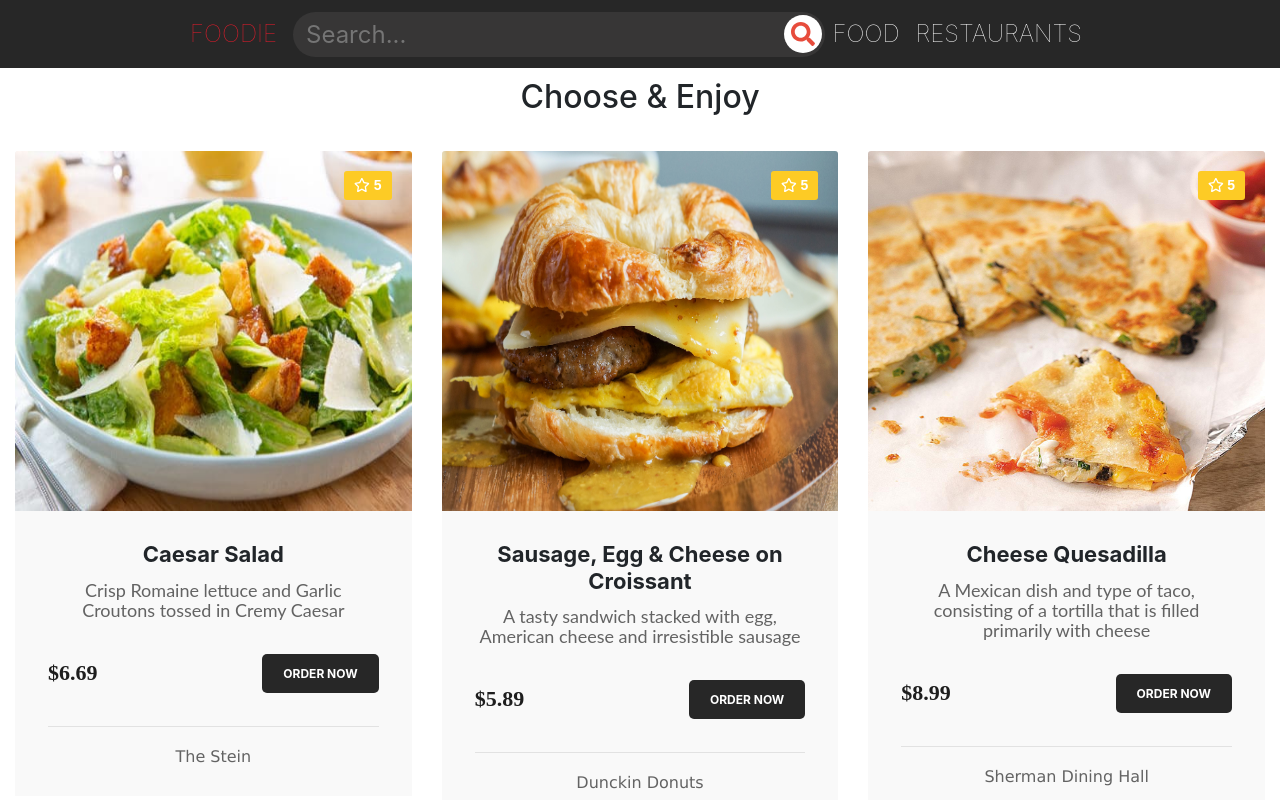
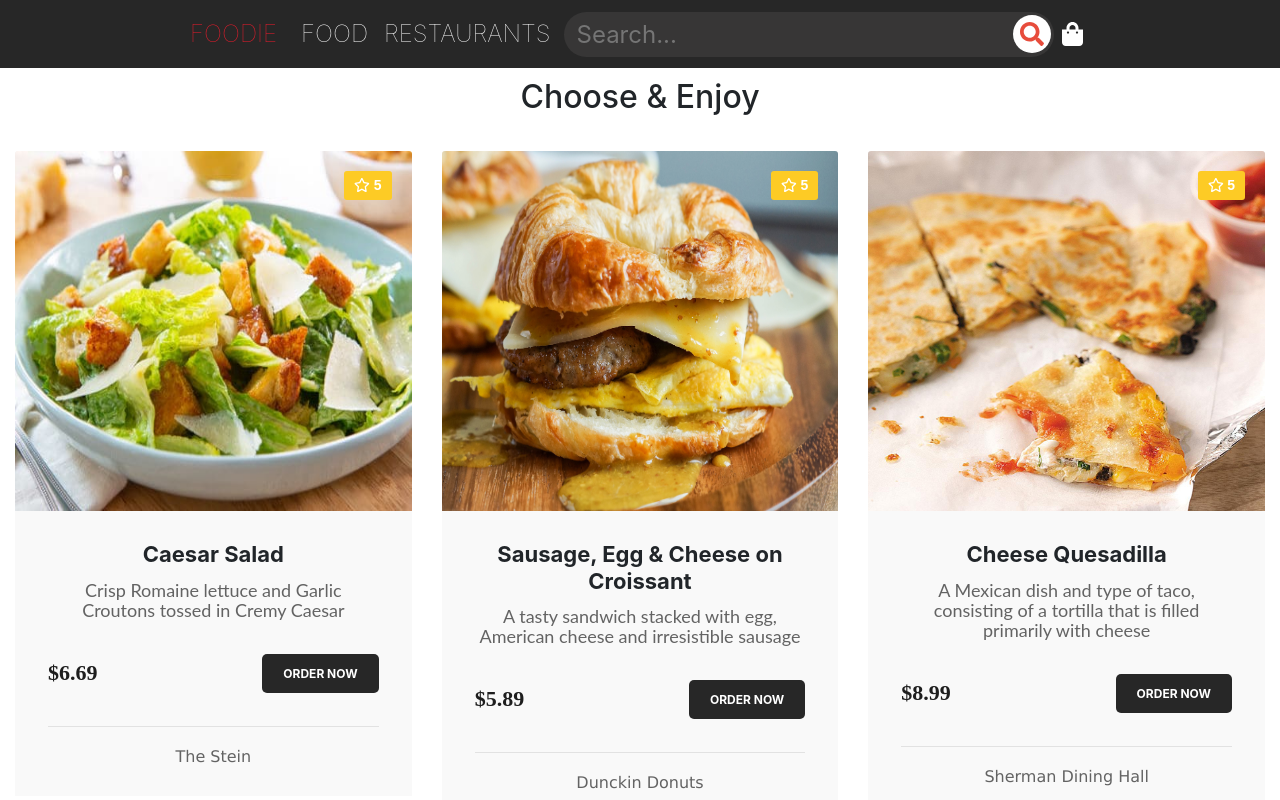
Before and after one commit to Alicia-Sheng/Foodie-WebVersion, a React app: page / in a window 1280 px wide. Shown: the top 800 px of the page. Built offline with nearby package versions, Linux system fonts and the light colour scheme.

Commit message:
Update header

```diff
--- a/src/components/Header/Header.css
+++ b/src/components/Header/Header.css
@@ -18,7 +18,6 @@
 #mainNavbar .container {
     padding: 0px;
     max-width: 900px;
-    justify-content: space-between;
 }
 
 #mainNavbar .nav-link {
@@ -32,6 +31,16 @@
 #mainNavbar .navbar-brand {
     color: #EA1C2C;
     font-size: 1.5rem;
+}
+
+.navbar-toggler {
+    height: 35px;
+    width: 35px;
+    display: flex;
+    justify-content: center;
+    align-items: center;
+    color: white;
+    padding: 0px;
 }
 
 .title-wrapper {
@@ -58,7 +67,9 @@
     background-color: #373636;
     border-radius: 30px;
     padding: 3px;
-    width: 80%;
+    width: 75%;
+    margin-left: 5px;
+    margin-right: 1px;
 }
 
 .search_input {
@@ -84,3 +95,21 @@
     color: #e74c3c;
     text-decoration: none;
 }
+
+.search_icon:hover {
+    background: #373636;
+    color: #e74c3c;
+}
+
+.shoppingbag {
+    height: 35px;
+    width: 35px;
+    display: flex;
+    justify-content: center;
+    align-items: center;
+    background: none;
+    border: none;
+    color: white;
+    padding: 0px;
+    text-decoration: none;
+}
--- a/src/components/Header/Header.js
+++ b/src/components/Header/Header.js
@@ -3,16 +3,12 @@ import { Link } from "react-router-dom";
 import 'bootstrap/dist/css/bootstrap.min.css'
 import './Header.css';
 import { FontAwesomeIcon } from "@fortawesome/react-fontawesome";
-import { faSearch } from '@fortawesome/free-solid-svg-icons';
+import { faSearch, faShoppingBag } from '@fortawesome/free-solid-svg-icons';
 
 const Header = () => (
     <nav id="mainNavbar" className="navbar navbar-dark navbar-expand-md sticky-top">
         <div className="container">
             <Link className="navbar-brand js-scroll-trigger hidden" to="/">FOODIE</Link>
-            <div className="searchbar">
-                <input className="search_input" type="text" name="" placeholder="Search..." />
-                <a href="#" className="search_icon"><FontAwesomeIcon icon={faSearch} /></a>
-            </div>
             <div>
                 <button className="navbar-toggler" type="button" data-toggle="collapse" data-target="#navbarCollapse" aria-controls="navbarCollapse" aria-expanded="false" aria-label="Toggle navigation">
                     <span className="navbar-toggler-icon"></span>
@@ -28,6 +24,15 @@ const Header = () => (
                     </ul>
                 </div>
             </div>
+            <div className="searchbar">
+                <input className="search_input" type="text" name="" placeholder="Search..." />
+                <a href="#" className="search_icon"><FontAwesomeIcon icon={faSearch} /></a>
+            </div>
+            <div>
+                <Link className='shoppingbag'>
+                    <FontAwesomeIcon icon={faShoppingBag} />
+                </Link>
+            </div>
         </div>
     </nav>
 
```
